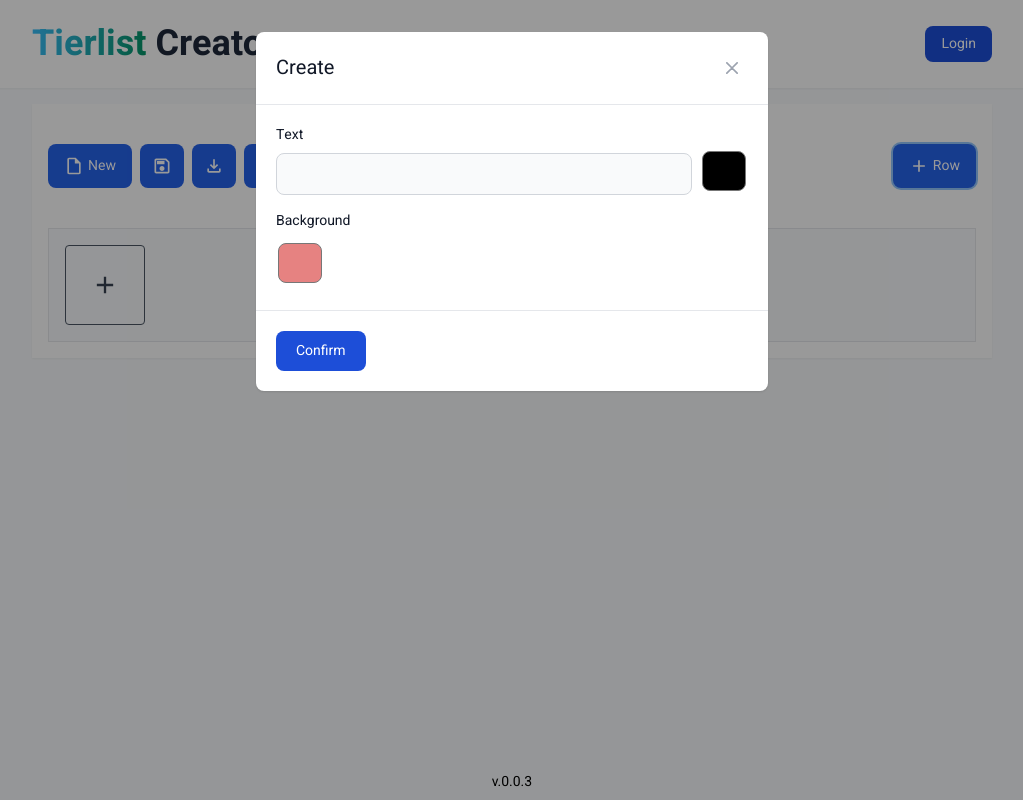
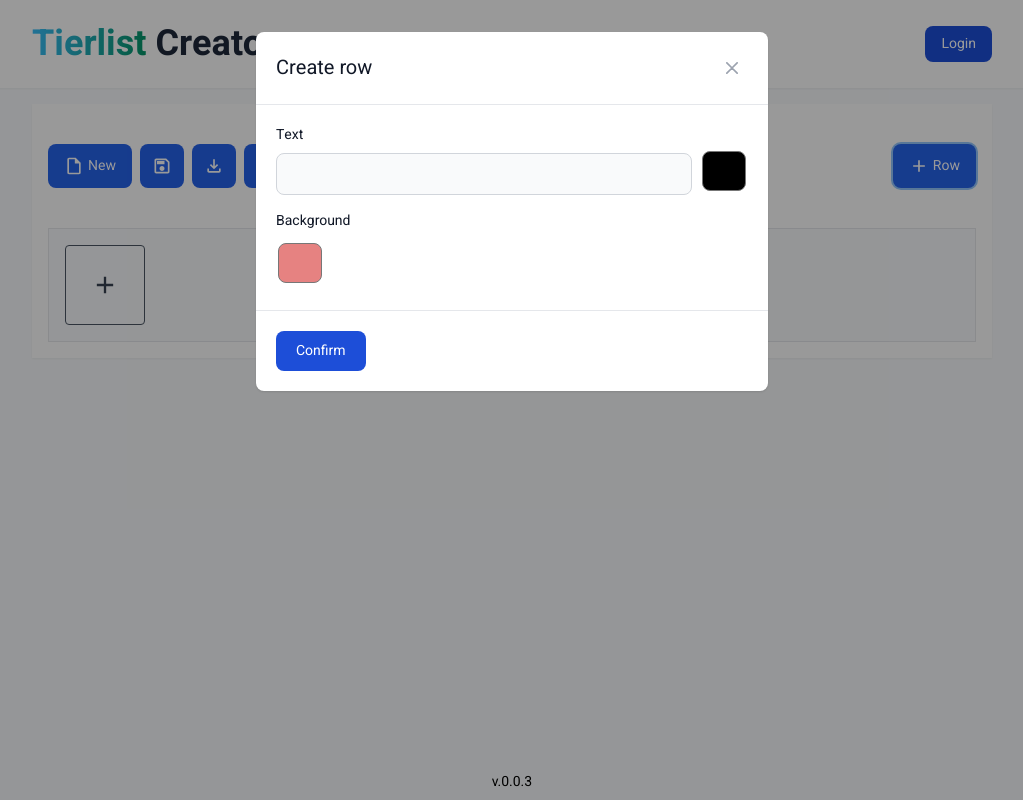
Before and after one commit to atlars/tier-list, a Vue app: page / in a window 1280 px wide. Both pictures are taken after a click on the button "Row". Shown: the whole page, without its empty margins (128-1151 px from the left). Built offline with nearby package versions, Linux system fonts and the light colour scheme.

Commit message:
refactor: adapt language strings

```diff
--- a/src/components/dialogs/ElementDialog.vue
+++ b/src/components/dialogs/ElementDialog.vue
@@ -52,7 +52,7 @@ defineExpose({
           class="flex items-center justify-between rounded-t border-b p-4 dark:border-gray-600 md:p-5"
         >
           <h3 class="text-xl font-medium text-gray-900 dark:text-white">
-            {{ createElement ? 'Create' : 'Edit' }}
+            {{ createElement ? 'Create element' : 'Edit element' }}
           </h3>
           <button
             type="button"
--- a/src/components/dialogs/RowDialog.vue
+++ b/src/components/dialogs/RowDialog.vue
@@ -54,7 +54,7 @@ defineExpose({
           class="flex items-center justify-between rounded-t border-b p-4 dark:border-gray-600 md:p-5"
         >
           <h3 class="text-xl font-medium text-gray-900 dark:text-white">
-            {{ createElement ? 'Create' : 'Edit' }}
+            {{ createElement ? 'Create row' : 'Edit row' }}
           </h3>
           <button
             type="button"
```
